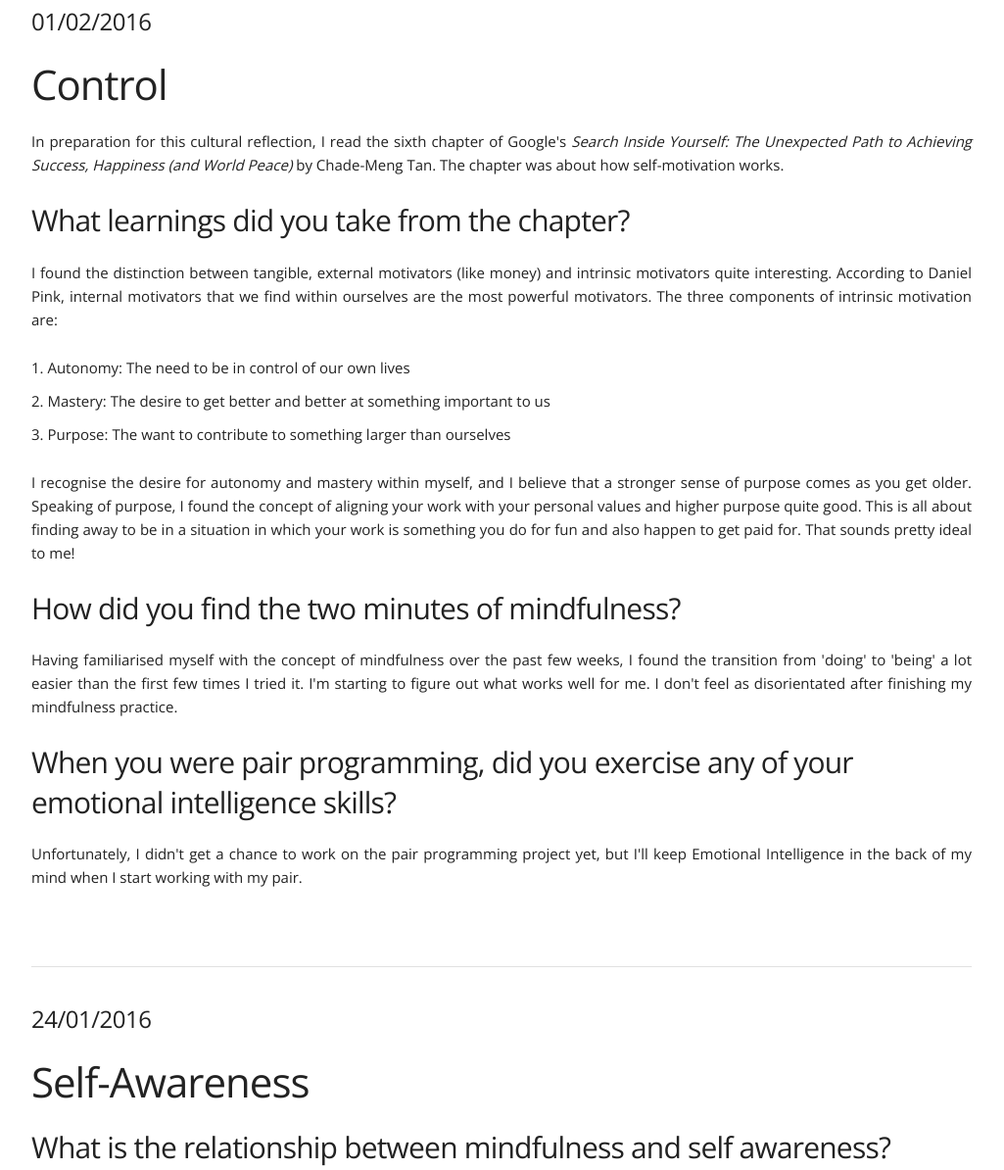
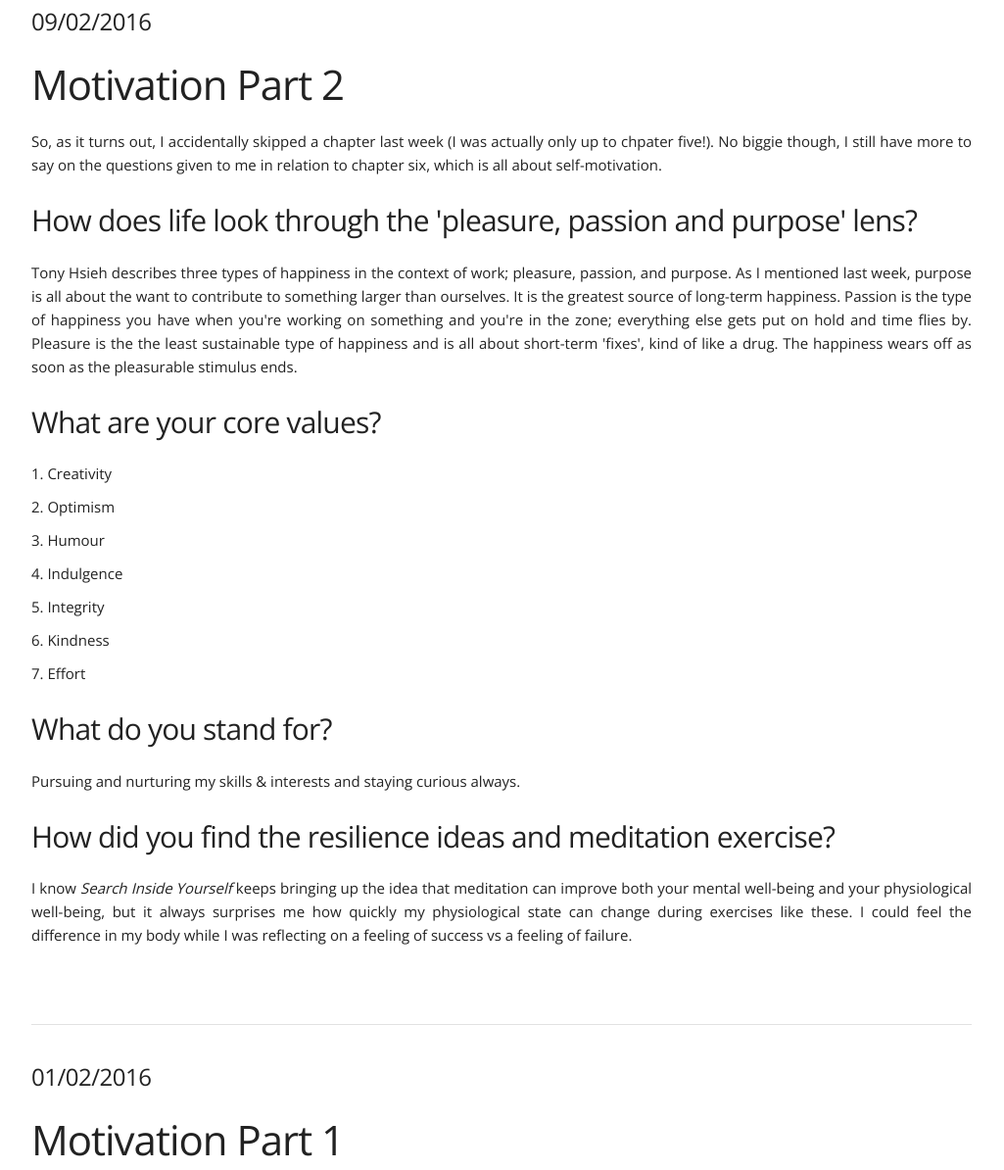
Before and after one commit to danieldelacruz01/danieldelacruz01.github.io, a plain HTML site: page blog/cultural.html in a window 1280 px wide. Shown: the part 359-1553 px from the top of the page at 98% size, without its empty margins (128-1153 px from the left). Drawn offline with nearby package versions, Linux system fonts and the light colour scheme.

Commit message:
add c7 blog

```diff
--- a/blog/cultural.html
+++ b/blog/cultural.html
@@ -88,9 +88,43 @@
       </section>
 
       <hr> -->
+      <section class="blog" id="c7">
+        <h5>09/02/2016</h5>
+        <h2>Motivation Part 2</h2>
+
+        <p>So, as it turns out, I accidentally skipped a chapter last week (I was actually only up to chpater five!). No biggie though, I still have more to say on the questions given to me in relation to chapter six, which is all about self-motivation.</p>
+
+        <h4>How does life look through the 'pleasure, passion and purpose' lens?</h4>
+
+        <p>Tony Hsieh describes three types of happiness in the context of work; pleasure, passion, and purpose. As I mentioned last week, purpose is all about the want to contribute to something larger than ourselves. It is the greatest source of long-term happiness. Passion is the type of happiness you have when you're working on something and you're in the zone; everything else gets put on hold and time flies by. Pleasure is the the least sustainable type of happiness and is all about short-term 'fixes', kind of like a drug. The happiness wears off as soon as the pleasurable stimulus ends.</p>
+
+        <h4>What are your core values?</h4>
+
+        <ol>
+          <li>Creativity</li>
+          <li>Optimism</li>
+          <li>Humour</li>
+          <li>Indulgence</li>
+          <li>Integrity</li>
+          <li>Kindness</li>
+          <li>Effort</li>
+        </ol>
+
+        <h4>What do you stand for?</h4>
+
+        <p>Pursuing and nurturing my skills & interests and staying curious always.</p>
+
+        <h4>How did you find the resilience ideas and meditation exercise?</h4>
+
+        <p>I know <i>Search Inside Yourself</i> keeps bringing up the idea that meditation can improve both your mental well-being and your physiological well-being, but it always surprises me how quickly my physiological state can change during exercises like these. I could feel the difference in my body while I was reflecting on a feeling of success vs a feeling of failure. </p>
+
+        <br>
+      </section>
+
+      <hr>
       <section class="blog" id="c6">
         <h5>01/02/2016</h5>
-        <h2>Control</h2>
+        <h2>Motivation Part 1</h2>
 
         <p>In preparation for this cultural reflection, I read the sixth chapter of Google's <i>Search Inside Yourself: The Unexpected Path to Achieving Success, Happiness (and World Peace)</i> by Chade-Meng Tan. The chapter was about how self-motivation works.</p>
 
```
